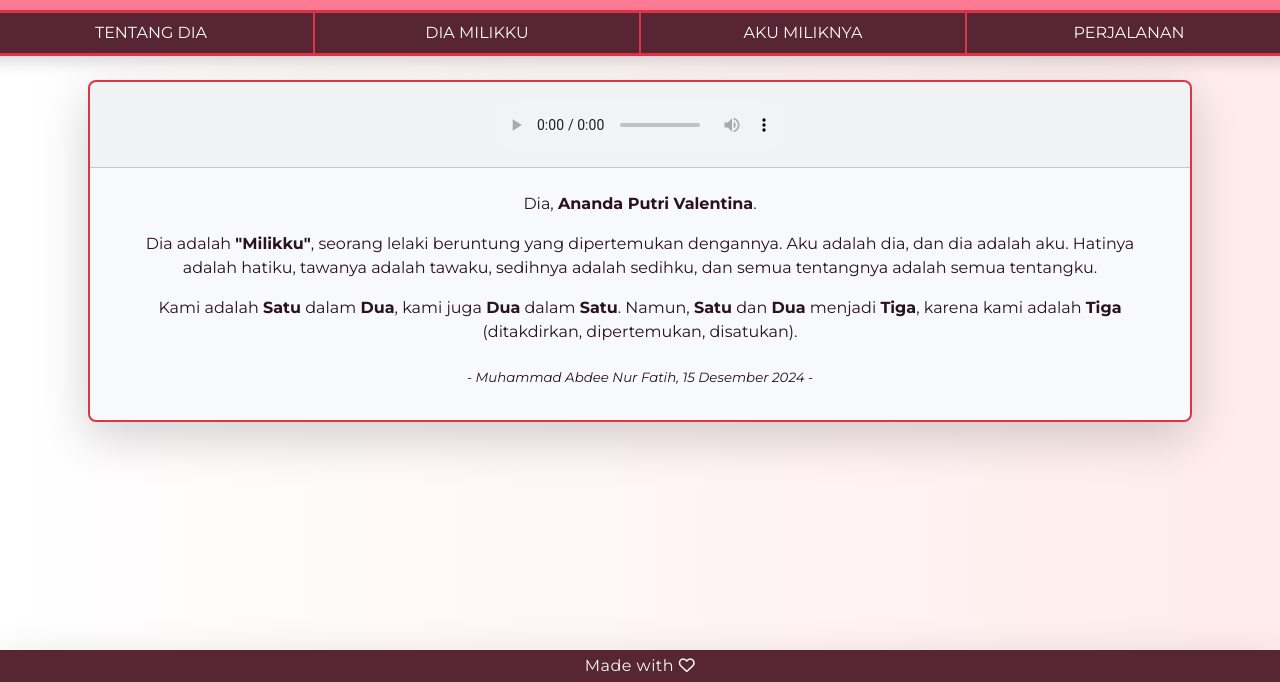
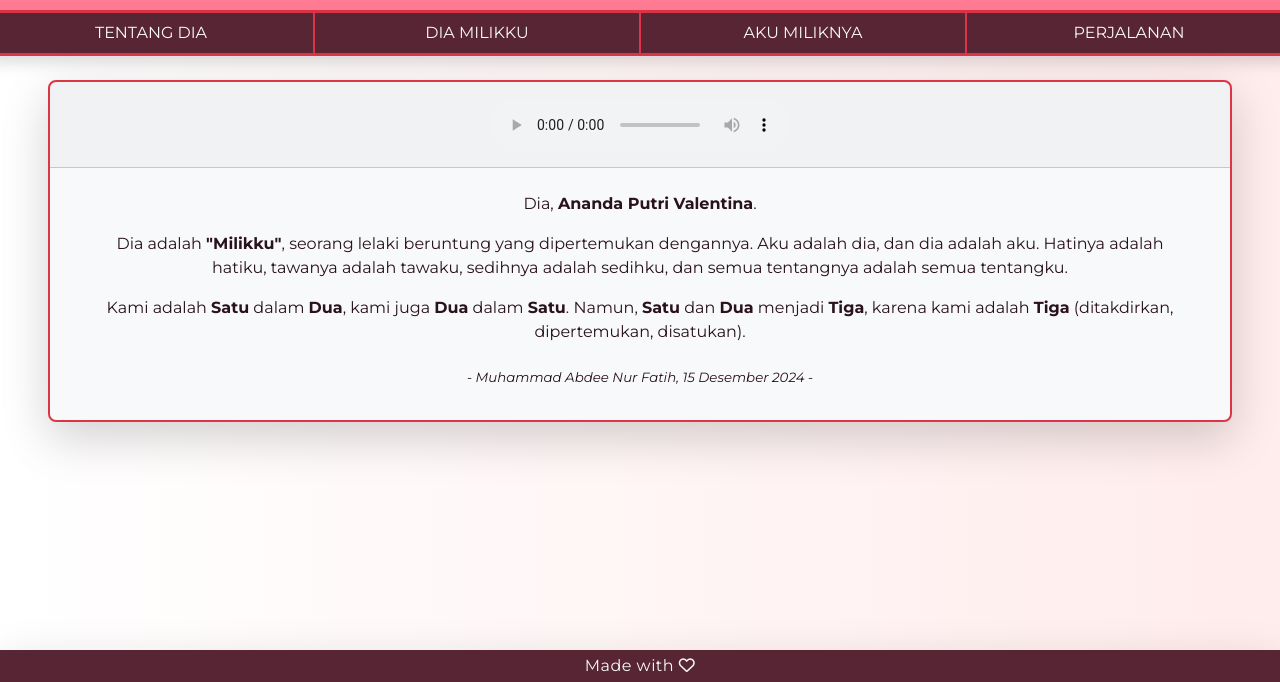
Before and after one commit to aftharline/Dia-Yang-Bersamaku, a plain HTML site: page index2.html in a window 1280 px wide. Shown: the part 118-800 px from the top of the page. Drawn offline with nearby package versions, Linux system fonts and the light colour scheme.

Commit message:
Dia Yang Bersamaku 2024

```diff
--- a/index2.html
+++ b/index2.html
@@ -39,7 +39,7 @@
     <!-- Content -->
     <div class="d-flex justify-content-center">
         <div class="" style="width: 75rem;">
-            <div class="card mt-4 mx-5 shadow-lg rounded-3 border-danger border-2 text-bg-light">
+            <div class="card mt-4 mx-2 shadow-lg rounded-3 border-danger border-2 text-bg-light">
                 <div class="card-header text-center" id="title1">
                     <audio controls="true" class="mt-2"><source src="milikku.mp3"></audio>
                 </div>
```
Also changed, not shown: index3.html (+1 -1 lines), index4.html (+1 -1 lines).
